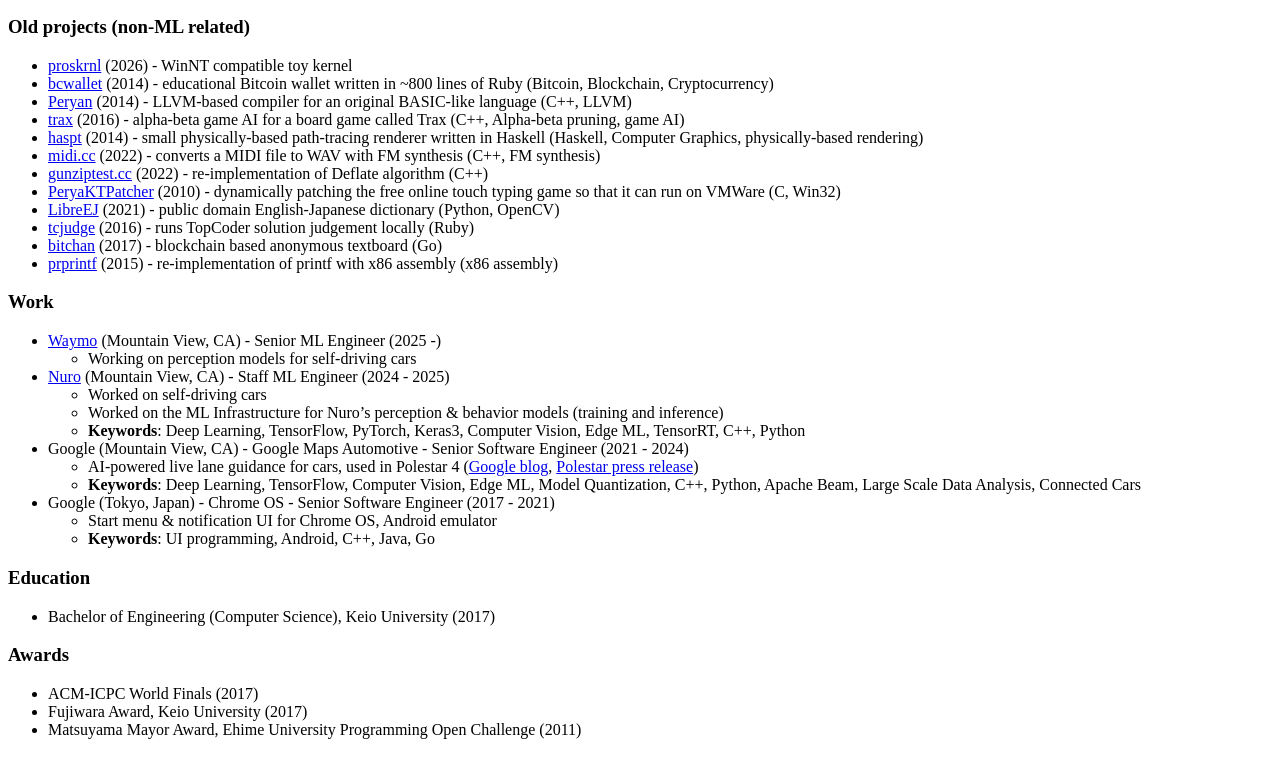
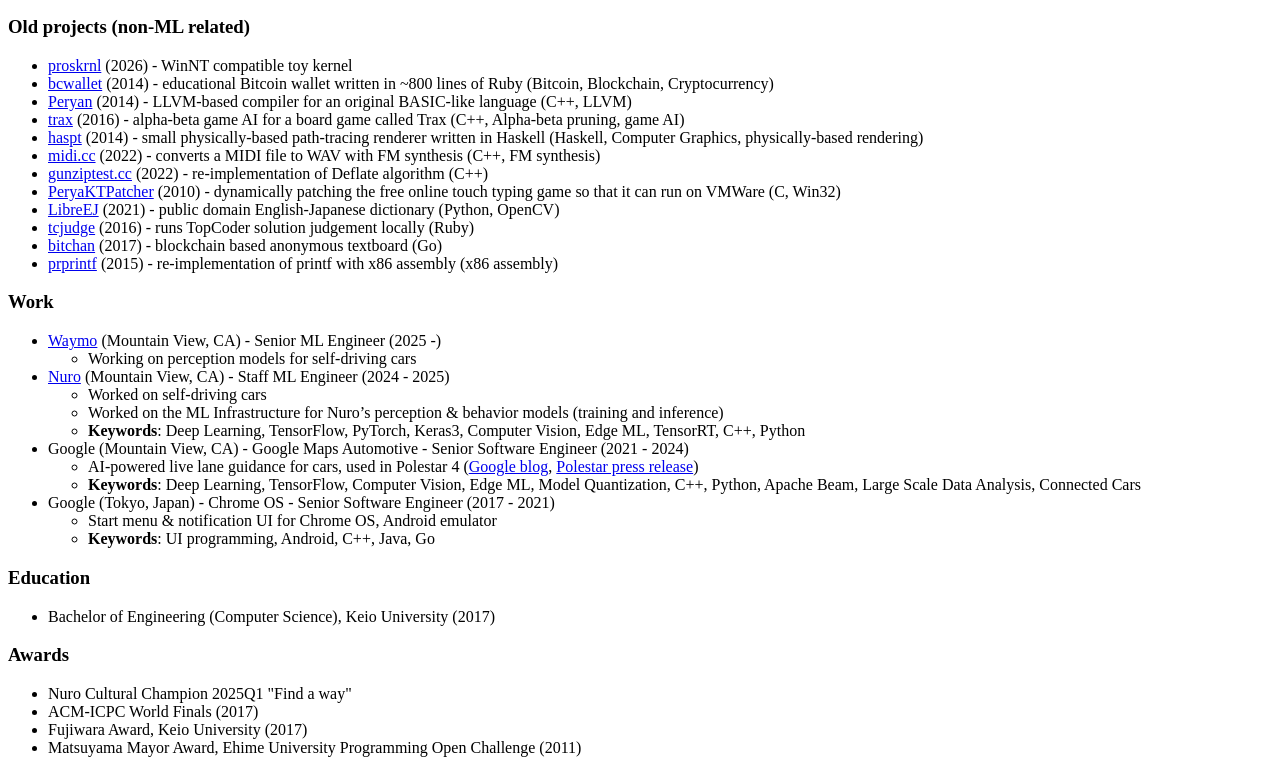
Before and after one commit to peryaudo/peryaudo.org, a plain HTML site: page index.html in a window 1280 px wide. Shown: the part 410-1183 px from the top of the page. Drawn offline with Linux system fonts and the light colour scheme.

Commit message:
Add award

```diff
--- a/index.html
+++ b/index.html
@@ -98,6 +98,7 @@
     <h3>Awards</h3>
     <ul>
         <!-- TODO: explain what each award means -->
+        <li>Nuro Cultural Champion 2025Q1 "Find a way"</li>
         <li>ACM-ICPC World Finals (2017)</li>
         <li>Fujiwara Award, Keio University (2017)</li>
         <li>Matsuyama Mayor Award, Ehime University Programming Open Challenge (2011)</li>
```
